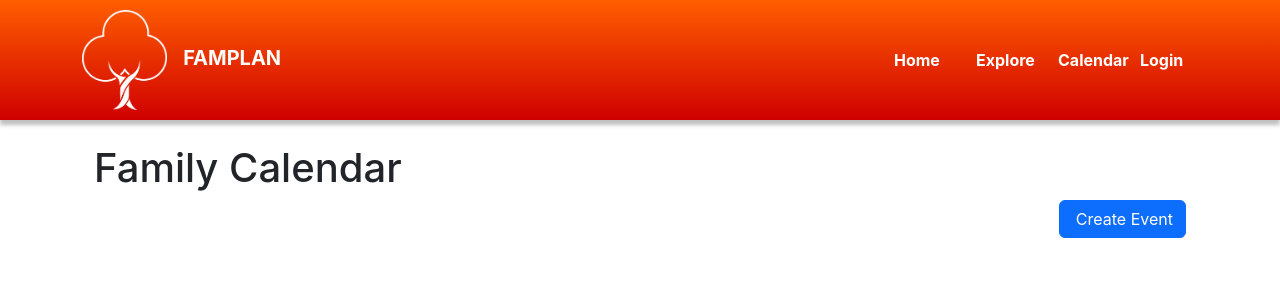
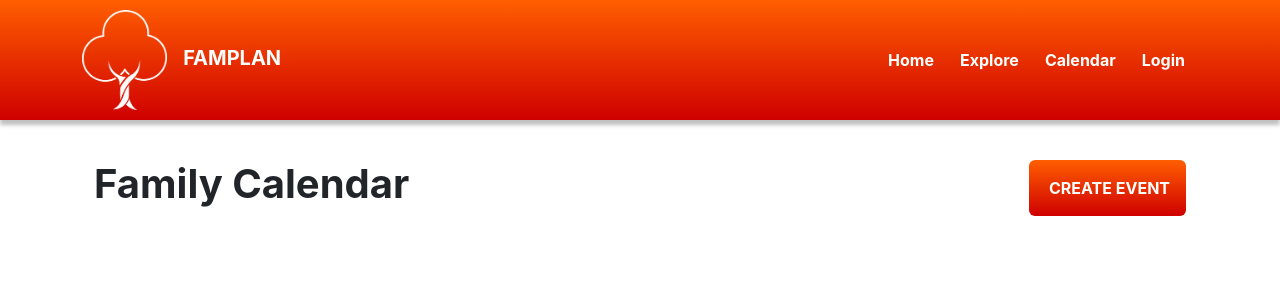
Before and after one commit to christianmesinas/famplan, a Flask app: template app/templates/calendar/index.html in a window 1280 px wide. Shown: the top 300 px of the page. Run offline with Flask 3, Linux system fonts and the light colour scheme; the template is opened without the code that fills it, so the values that code supplies are empty; parts of the project's set-up code (start-up, migrations or seed data) failed here and were passed over; some libraries are stand-ins or nearby versions.

Commit message:
design verder aangepast in calendar

```diff
--- a/app/static/main.css
+++ b/app/static/main.css
@@ -17,9 +17,10 @@
 }
 
 .nav-link{
+    width: fit-content;
     color: white;
     font-weight: bolder;
-    margin: 16px;
+    margin: 5px;
 }
 
 #logo_id{
@@ -164,3 +165,38 @@ a{
     background: linear-gradient(rgba(255,94,0,1), rgba(207,0,0,1));
     color: white;
 }
+
+.btn-primary {
+    background: linear-gradient(rgba(255, 94, 0, 1), rgba(207, 0, 0, 1));
+    padding: 1rem;
+    border: none;
+    color: white;
+    font-weight: bolder;
+}
+
+.justify-content-sb{
+    justify-content: space-between;
+}
+
+.mb-3{
+    margin-top: 1rem;
+    margin-bottom: 2rem !important;
+}
+
+.fc .fc-col-header-cell-cushion {
+    color: rgba(228, 15, 15, 1);
+    font-size: 20px;
+}
+
+h1{
+    font-weight: bolder;
+}
+
+h2{
+    font-weight: bolder;
+}
+
+a {
+    color: rgba(255, 94, 0, 1);
+    font-weight: bold;
+}
--- a/app/templates/calendar/index.html
+++ b/app/templates/calendar/index.html
@@ -4,10 +4,10 @@
 <div class="container my-4">
     <div class="row">
         <div class="col-md-12">
-            <h1>Family Calendar</h1>
-            <div class="d-flex justify-content-end mb-3">
+            <div class="d-flex justify-content-sb mb-3">
+                <h1>Family Calendar</h1>
                 <button class="btn btn-primary" id="create-event-btn">
-                    <i class="fa fa-plus me-1"></i> Create Event
+                    <i class="fa fa-plus me-1"></i> CREATE EVENT
                 </button>
             </div>
 
```
